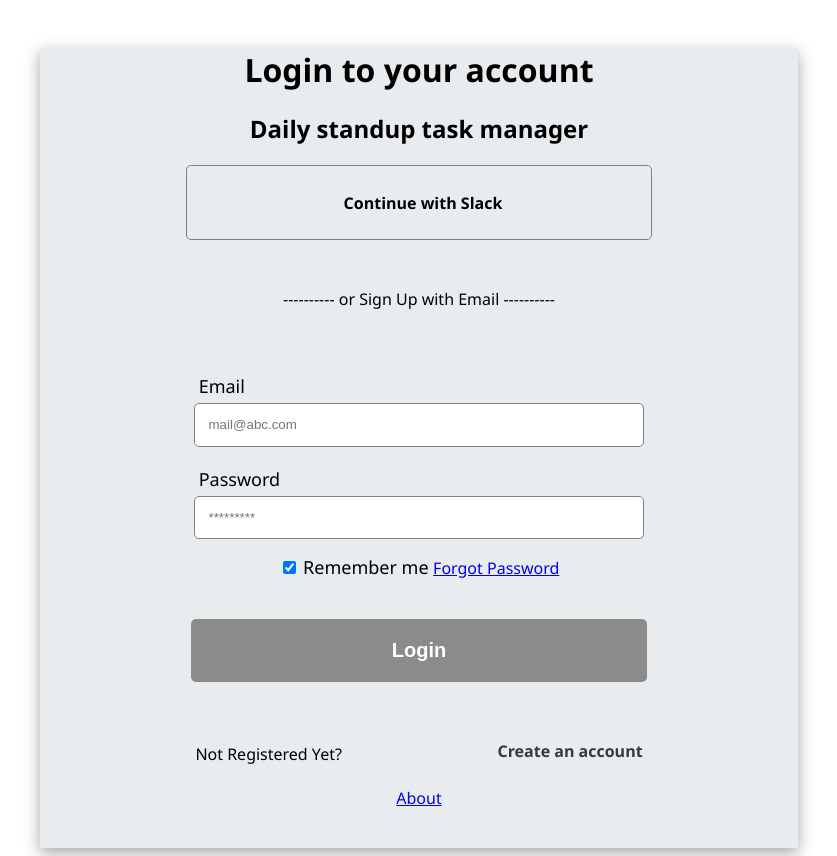
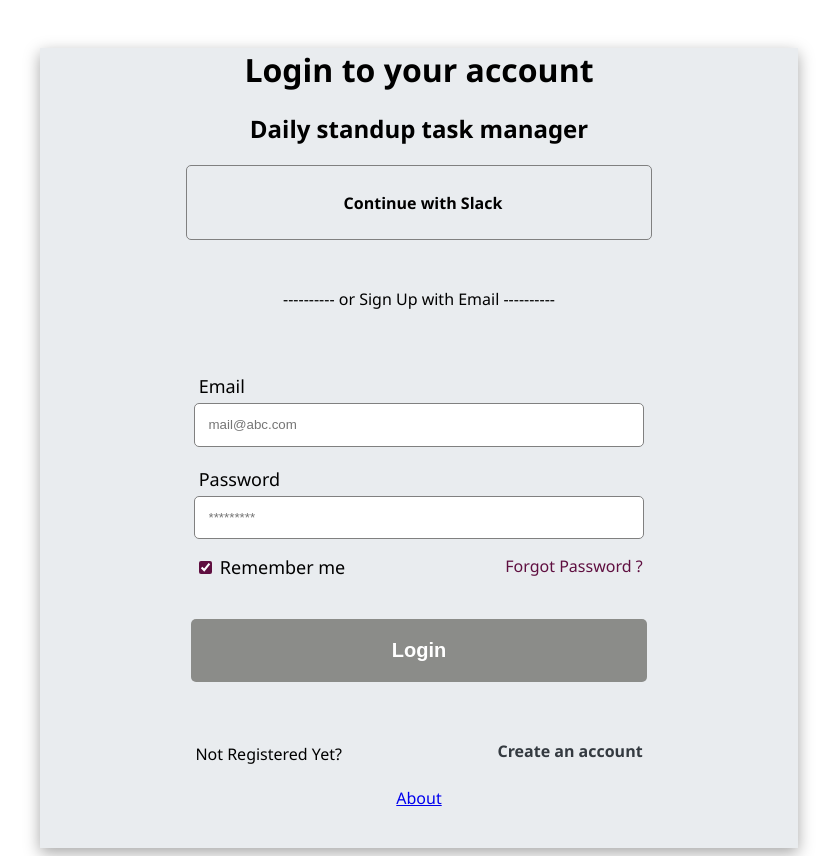
Before and after one commit to omerffaruk/Goal-app-CYF-final-project-1, a React (Create React App) app in the folder client/: page / in a window 1280 px wide. Shown: the whole page, without its empty margins (221-1058 px from the left). Built offline with nearby package versions, Linux system fonts and the light colour scheme; no server answers.

Commit message:
finalised password section with styles

```diff
--- a/client/src/pages/Components/Password.js
+++ b/client/src/pages/Components/Password.js
@@ -2,10 +2,12 @@ import React from "react";
 
 const Password = () => {
   return (
-    <div>
+    <div className="password-ctn">
+      <div>
       <input type="checkbox" id="remember-user" name="remember" checked></input>
       <label htmlFor="remember">Remember me</label>
-      <a href="#">Forgot Password</a>
+      </div>
+      <a href="#">Forgot Password ?</a>
     </div>
   );
 };
```
